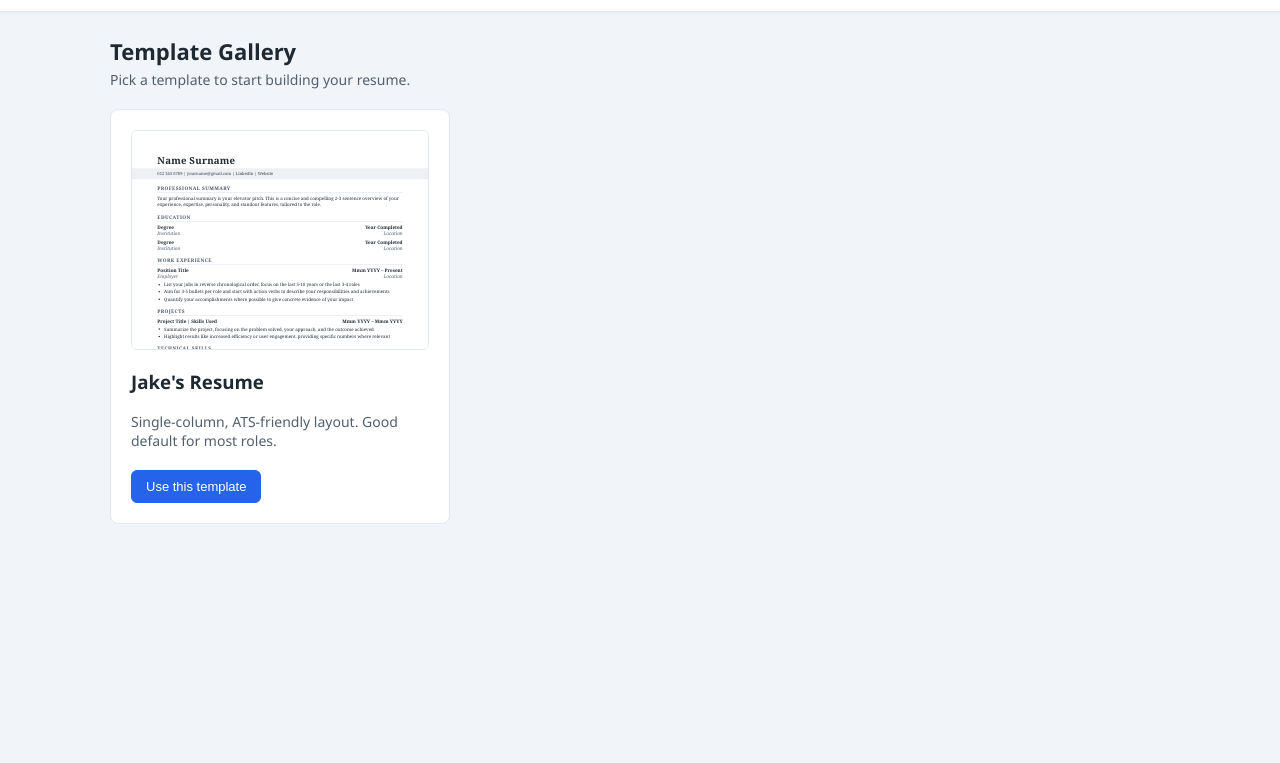
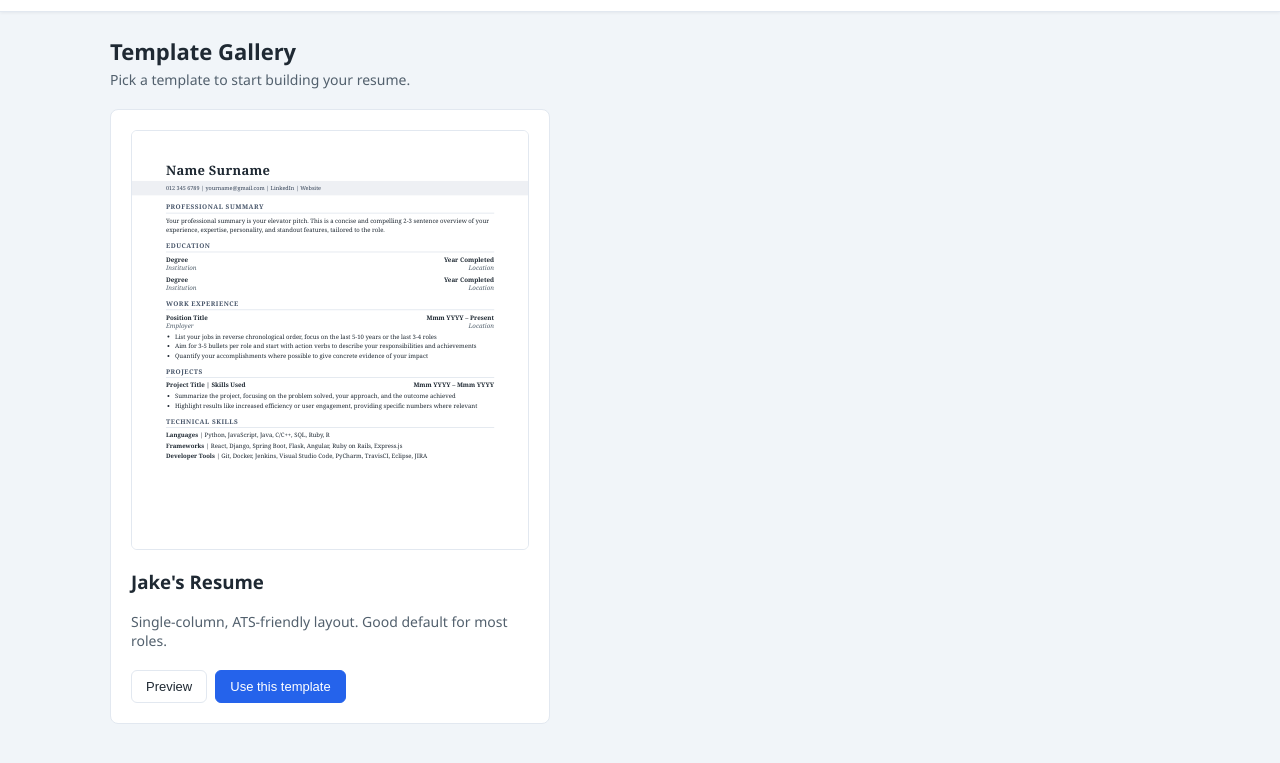
Before and after one commit to Ritesh-Dhekane/resume-builder, a website built with Vite: page index.html in a window 1280 px wide. Shown: the part 41-804 px from the top of the page. Built offline with nearby package versions, Linux system fonts and the light colour scheme.

Commit message:
TASK-016: feat: larger gallery thumbnails and a template preview modal
Bumped the thumbnail box from 220px to 420px tall and the card from a
320-340px cap to 400-440px, so the gallery card shows most of the
placeholder resume instead of a small cropped sliver — same fill-the-box
scaling logic from the earlier fix, just larger dimensions. Flexbox
wrap already reflows into multiple rows/columns as more templates are
registered, so no layout change was needed for that.

Added a "Preview" button per card that opens the full, uncropped
template at full width in a modal overlay (src/pages/gallery.js:
openPreviewModal) — closes on Escape, backdrop click, or its own
Close button, and its own "Use this template" button navigates to the
builder just like the card's.

Manually verified via headless Playwright + screenshots: thumbnail
now measures ~400x420 and shows most of the placeholder resume,
preview modal opens/closes correctly on all three triggers, and "Use
this template" from inside the modal correctly navigates to the
builder.

```diff
--- a/src/pages/gallery.js
+++ b/src/pages/gallery.js
@@ -6,6 +6,42 @@ function fitThumbnail(thumb, pageWidthPx) {
   const inner = thumb.querySelector('.template-thumb-inner');
   inner.style.width = `${pageWidthPx}px`;
   inner.style.transform = `scale(${thumb.clientWidth / pageWidthPx})`;
+}
+
+function openPreviewModal(template, placeholder) {
+  const backdrop = document.createElement('div');
+  backdrop.className = 'preview-modal-backdrop';
+  backdrop.innerHTML = `
+    <div class="preview-modal">
+      <div class="preview-modal-header">
+        <h3>${template.name} &mdash; full preview</h3>
+        <div class="actions" style="margin:0;">
+          <button type="button" class="btn btn-primary" id="preview-use-btn">Use this template</button>
+          <button type="button" class="btn" id="preview-close-btn">Close</button>
+        </div>
+      </div>
+      <div class="preview-modal-body">${template.render(placeholder)}</div>
+    </div>
+  `;
+  document.body.appendChild(backdrop);
+
+  function close() {
+    backdrop.remove();
+    document.removeEventListener('keydown', onKeydown);
+  }
+  function onKeydown(event) {
+    if (event.key === 'Escape') close();
+  }
+
+  backdrop.addEventListener('click', (event) => {
+    if (event.target === backdrop) close();
+  });
+  backdrop.querySelector('#preview-close-btn').addEventListener('click', close);
+  backdrop.querySelector('#preview-use-btn').addEventListener('click', () => {
+    close();
+    navigate(`/builder?template=${template.id}`);
+  });
+  document.addEventListener('keydown', onKeydown);
 }
 
 export function mount(container) {
@@ -34,10 +70,16 @@ export function mount(container) {
       </div>
       <h3>${template.name}</h3>
       <p class="page-subtitle">${template.description}</p>
-      <button type="button" class="btn btn-primary use-template">Use this template</button>
+      <div class="actions" style="margin:0;">
+        <button type="button" class="btn preview-template">Preview</button>
+        <button type="button" class="btn btn-primary use-template">Use this template</button>
+      </div>
     `;
     card.querySelector('.use-template').addEventListener('click', () => {
       navigate(`/builder?template=${template.id}`);
+    });
+    card.querySelector('.preview-template').addEventListener('click', () => {
+      openPreviewModal(template, placeholder);
     });
     grid.appendChild(card);
 
--- a/src/styles/global.css
+++ b/src/styles/global.css
@@ -170,17 +170,17 @@ h1.page-title {
 .template-grid {
   display: flex;
   flex-wrap: wrap;
-  gap: 20px;
+  gap: 24px;
 }
 
 .template-card {
-  flex: 0 1 320px;
-  max-width: 340px;
+  flex: 0 1 400px;
+  max-width: 440px;
 }
 
 .template-thumb {
   width: 100%;
-  height: 220px;
+  height: 420px;
   overflow: hidden;
   border: 1px solid var(--border);
   border-radius: 6px;
@@ -193,3 +193,47 @@ h1.page-title {
   transform-origin: top left;
   pointer-events: none;
 }
+
+.preview-modal-backdrop {
+  position: fixed;
+  inset: 0;
+  background: rgba(15, 23, 42, 0.55);
+  display: flex;
+  justify-content: center;
+  padding: 40px 20px;
+  overflow-y: auto;
+  z-index: 100;
+}
+
+.preview-modal {
+  background: var(--surface);
+  border-radius: 8px;
+  width: 100%;
+  max-width: 900px;
+  height: fit-content;
+  padding: 16px;
+}
+
+.preview-modal-header {
+  display: flex;
+  justify-content: space-between;
+  align-items: center;
+  gap: 12px;
+  margin-bottom: 12px;
+}
+
+.preview-modal-header h3 {
+  margin: 0;
+  font-size: 16px;
+}
+
+.preview-modal-body {
+  overflow: auto;
+  max-height: 80vh;
+  border: 1px solid var(--border);
+  border-radius: 6px;
+  background: #f8fafc;
+  display: flex;
+  justify-content: center;
+  padding: 16px;
+}
```
Also changed, not shown: tasks.md (+1 -0 lines).
